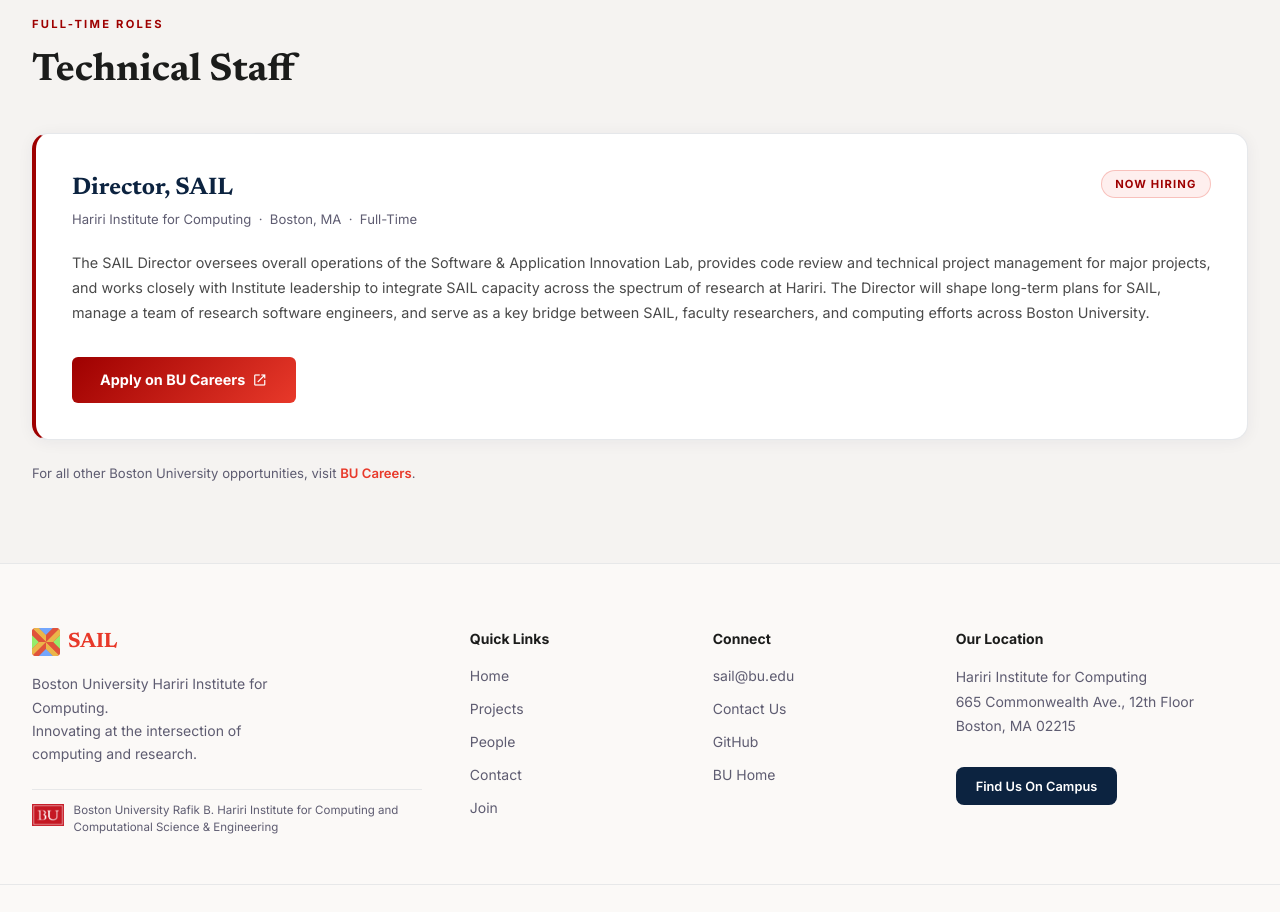
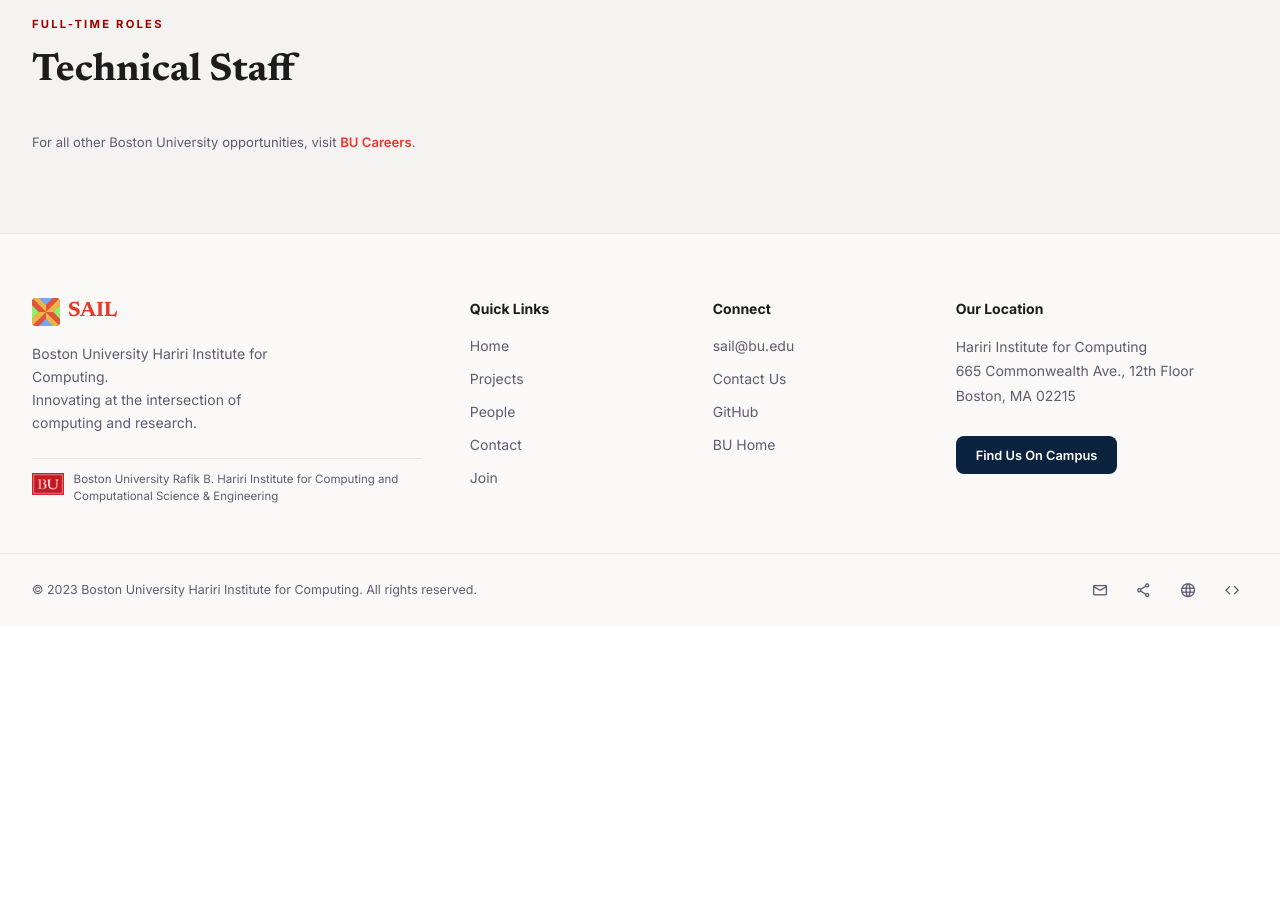
Before and after one commit to hicsail/hicsail.github.io, a React app: page /join in a window 1280 px wide. Shown: the part 1960-2872 px from the top of the page. After the commit the page ends 2586 px from the top, so only its background shows below. Built offline with nearby package versions, Linux system fonts and the light colour scheme.

Commit message:
chore: Remove Director Listing (#66)
* Remove director listing from website

```diff
--- a/src/pages/Join.tsx
+++ b/src/pages/Join.tsx
@@ -127,44 +127,6 @@
           <span className="joinEyebrowDark">Full-Time Roles</span>
           <h2 className="joinSectionTitle">Technical Staff</h2>
 
-          {/* Director listing */}
-          <div className="joinJobCard">
-            <div className="joinJobCardHeader">
-              <div>
-                <h3 className="joinJobTitle">Director, SAIL</h3>
-                <p className="joinJobMeta">
-                  Hariri Institute for Computing &nbsp;·&nbsp; Boston, MA
-                  &nbsp;·&nbsp; Full-Time
-                </p>
-              </div>
-              <span className="joinJobBadge">Now Hiring</span>
-            </div>
-            <p className="joinJobDesc">
-              The SAIL Director oversees overall operations of the Software
-              &amp; Application Innovation Lab, provides code review and
-              technical project management for major projects, and works closely
-              with Institute leadership to integrate SAIL capacity across the
-              spectrum of research at Hariri. The Director will shape long-term
-              plans for SAIL, manage a team of research software engineers, and
-              serve as a key bridge between SAIL, faculty researchers, and
-              computing efforts across Boston University.
-            </p>
-            <a
-              href="https://jobs.silkroad.com/BU/External/jobs/316478"
-              target="_blank"
-              rel="noreferrer"
-              className="joinApplyBtn"
-            >
-              Apply on BU Careers
-              <span
-                className="material-symbols-outlined"
-                style={{ fontSize: '1rem' }}
-              >
-                open_in_new
-              </span>
-            </a>
-          </div>
-
           <p className="joinStaffFootnote">
             For all other Boston University opportunities, visit{' '}
             <a
```
